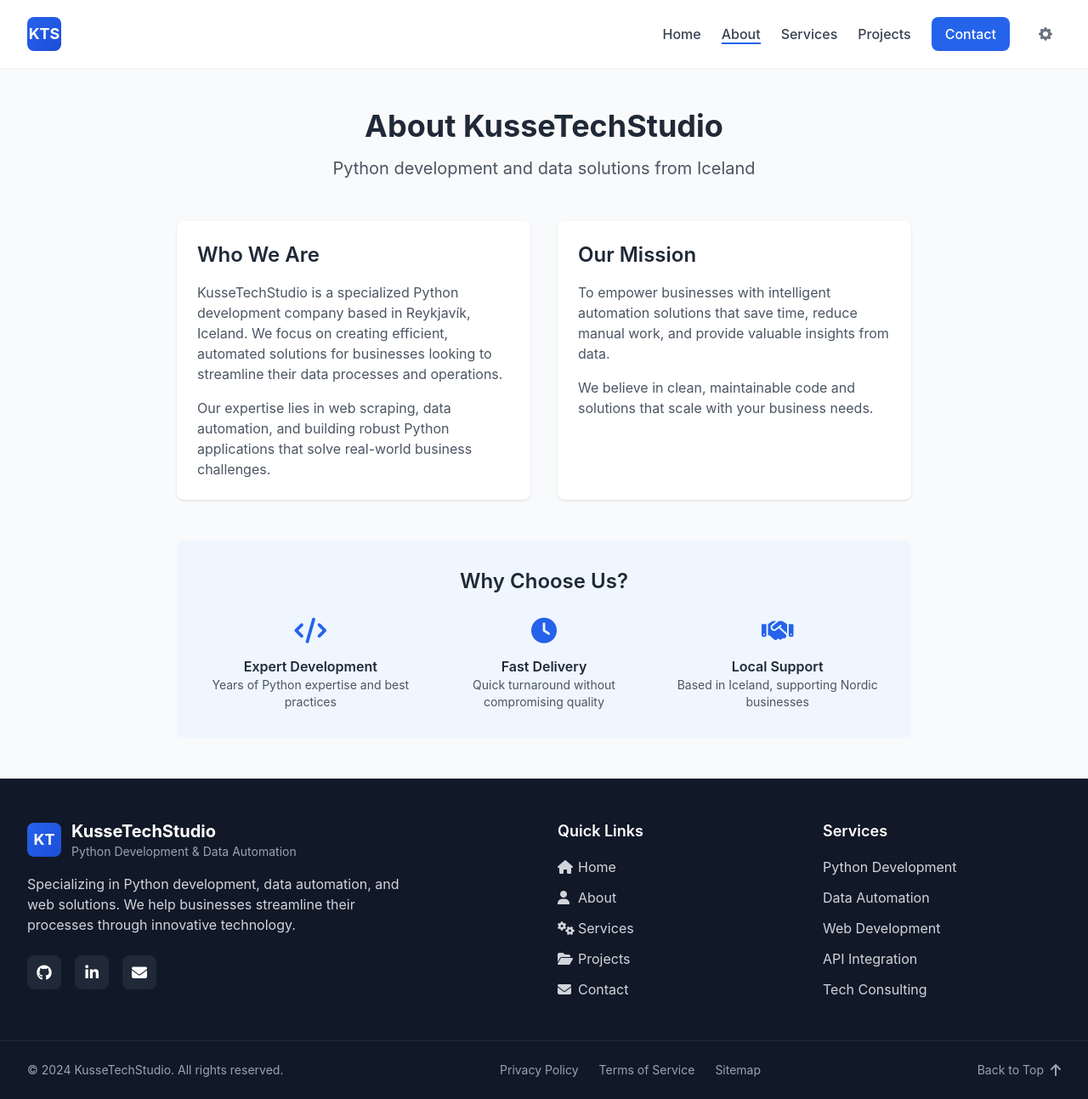
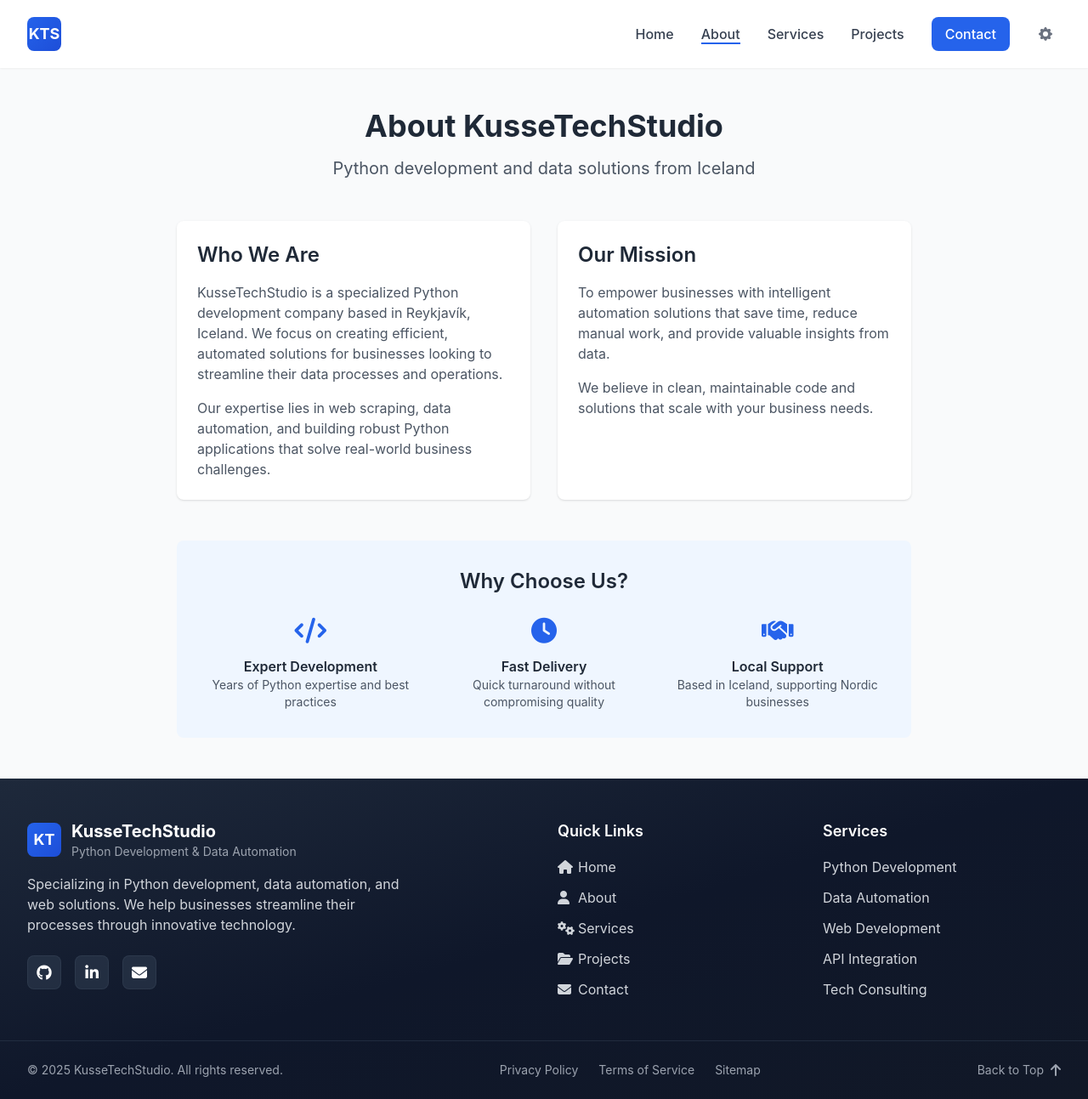
Before and after one commit to ksbk/kusse-tech-studio, a Flask app: page /about in a window 1280 px wide. Shown: the whole page at 85% size. Run offline with Flask 3, Linux system fonts and the light colour scheme; some libraries are stand-ins or nearby versions.

Commit message:
feat: enhance navigation spacing and brand footer design
- Increase navigation item spacing from space-x-6 to space-x-8 for better breathing room
- Replace generic gray footer with custom brand gradient (slate-800 to gray-900)
- Add dynamic copyright year that updates automatically via JavaScript
- Enhance social icons with subtle borders and improved hover states
- Use branded slate-700/50 backgrounds instead of generic gray-800
- Maintain professional color palette while adding brand personality
- All tests passing, improved visual hierarchy and brand consistency

```diff
--- a/app/templates/components/_footer.html
+++ b/app/templates/components/_footer.html
@@ -1,5 +1,5 @@
 <!-- Professional Footer -->
-<footer class="bg-gray-900 text-white">
+<footer class="bg-gradient-to-br from-slate-800 via-slate-900 to-gray-900 text-white">
     <!-- Main Footer Content -->
     <div class="container mx-auto px-4 sm:px-6 lg:px-8 py-12">
         <div class="grid grid-cols-1 md:grid-cols-2 lg:grid-cols-4 gap-8">
@@ -23,17 +23,17 @@
                 <!-- Social Links -->
                 <div class="flex space-x-4">
                     <a href="https://github.com/kussetechstudio"
-                       class="w-10 h-10 bg-gray-800 hover:bg-blue-600 rounded-lg flex items-center justify-center transition-all duration-300 hover:scale-110"
+                       class="w-10 h-10 bg-slate-700/50 hover:bg-blue-600 rounded-lg flex items-center justify-center transition-all duration-300 hover:scale-110 border border-slate-600/30 hover:border-blue-500"
                        aria-label="GitHub">
                         <i class="fab fa-github text-lg"></i>
                     </a>
                     <a href="https://linkedin.com/company/kussetechstudio"
-                       class="w-10 h-10 bg-gray-800 hover:bg-blue-600 rounded-lg flex items-center justify-center transition-all duration-300 hover:scale-110"
+                       class="w-10 h-10 bg-slate-700/50 hover:bg-blue-600 rounded-lg flex items-center justify-center transition-all duration-300 hover:scale-110 border border-slate-600/30 hover:border-blue-500"
                        aria-label="LinkedIn">
                         <i class="fab fa-linkedin-in text-lg"></i>
                     </a>
                     <a href="mailto:info@kussetechstudio.com"
-                       class="w-10 h-10 bg-gray-800 hover:bg-blue-600 rounded-lg flex items-center justify-center transition-all duration-300 hover:scale-110"
+                       class="w-10 h-10 bg-slate-700/50 hover:bg-blue-600 rounded-lg flex items-center justify-center transition-all duration-300 hover:scale-110 border border-slate-600/30 hover:border-blue-500"
                        aria-label="Email">
                         <i class="fas fa-envelope text-lg"></i>
                     </a>
@@ -112,13 +112,13 @@
     </div>
 
     <!-- Footer Bottom -->
-    <div class="border-t border-gray-800">
+    <div class="border-t border-slate-700/50">
         <div class="container mx-auto px-4 sm:px-6 lg:px-8 py-6">
             <div class="flex flex-col md:flex-row justify-between items-center space-y-4 md:space-y-0">
 
                 <!-- Copyright -->
                 <div class="text-gray-400 text-sm">
-                    <p>&copy; {{ current_year or 2024 }} KusseTechStudio. All rights reserved.</p>
+                    <p>&copy; <span id="current-year">2025</span> KusseTechStudio. All rights reserved.</p>
                 </div>
 
                 <!-- Legal Links -->
@@ -149,6 +149,13 @@
 <!-- Footer JavaScript -->
 <script>
 document.addEventListener('DOMContentLoaded', function() {
+    // Update current year dynamically
+    const currentYear = new Date().getFullYear();
+    const yearElement = document.getElementById('current-year');
+    if (yearElement) {
+        yearElement.textContent = currentYear;
+    }
+
     // Smooth scroll for anchor links
     document.querySelectorAll('a[href^="#"]').forEach(anchor => {
         anchor.addEventListener('click', function (e) {
@@ -162,12 +169,5 @@ document.addEventListener('DOMContentLoaded', function() {
             }
         });
     });
-
-    // Update current year
-    const currentYear = new Date().getFullYear();
-    const yearElements = document.querySelectorAll('[data-year]');
-    yearElements.forEach(element => {
-        element.textContent = currentYear;
-    });
 });
 </script>
--- a/app/templates/components/_header.html
+++ b/app/templates/components/_header.html
@@ -26,8 +26,7 @@
             <!-- Right Side: Navigation + Actions -->
             <div class="flex items-center space-x-6">
                 <!-- Desktop Navigation -->
-                <nav class="hidden md:flex items-center space-x-6" role="navigation" aria-label="Main navigation">
-                <nav class="hidden md:flex items-center space-x-6" role="navigation" aria-label="Main navigation">
+                <nav class="hidden md:flex items-center space-x-8" role="navigation" aria-label="Main navigation">
                     <a href="/"
                        class="nav-link text-gray-700 dark:text-gray-300 hover:text-blue-600 dark:hover:text-blue-400 font-medium transition-colors duration-200 relative group"
                        data-page="home">
```
